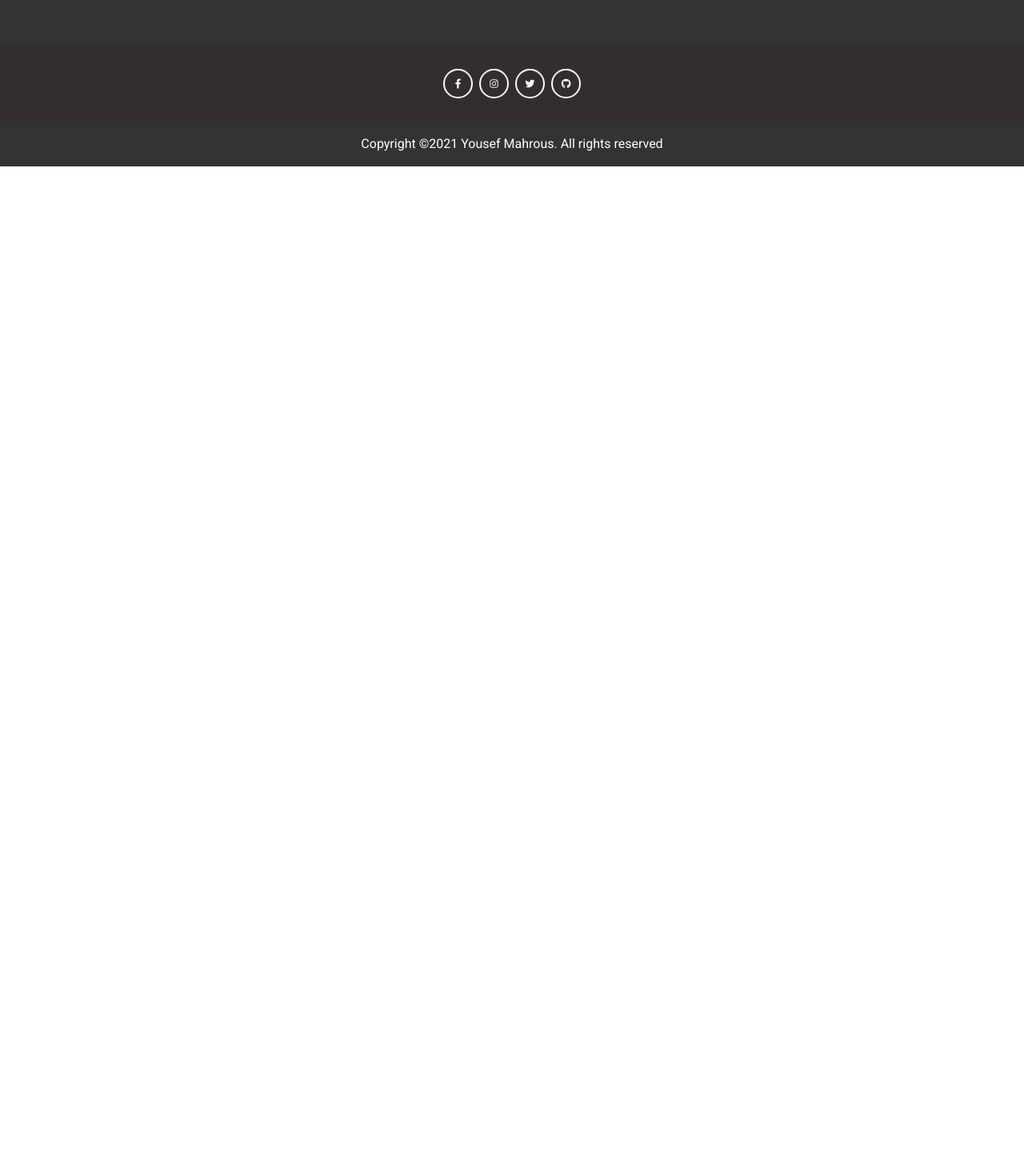
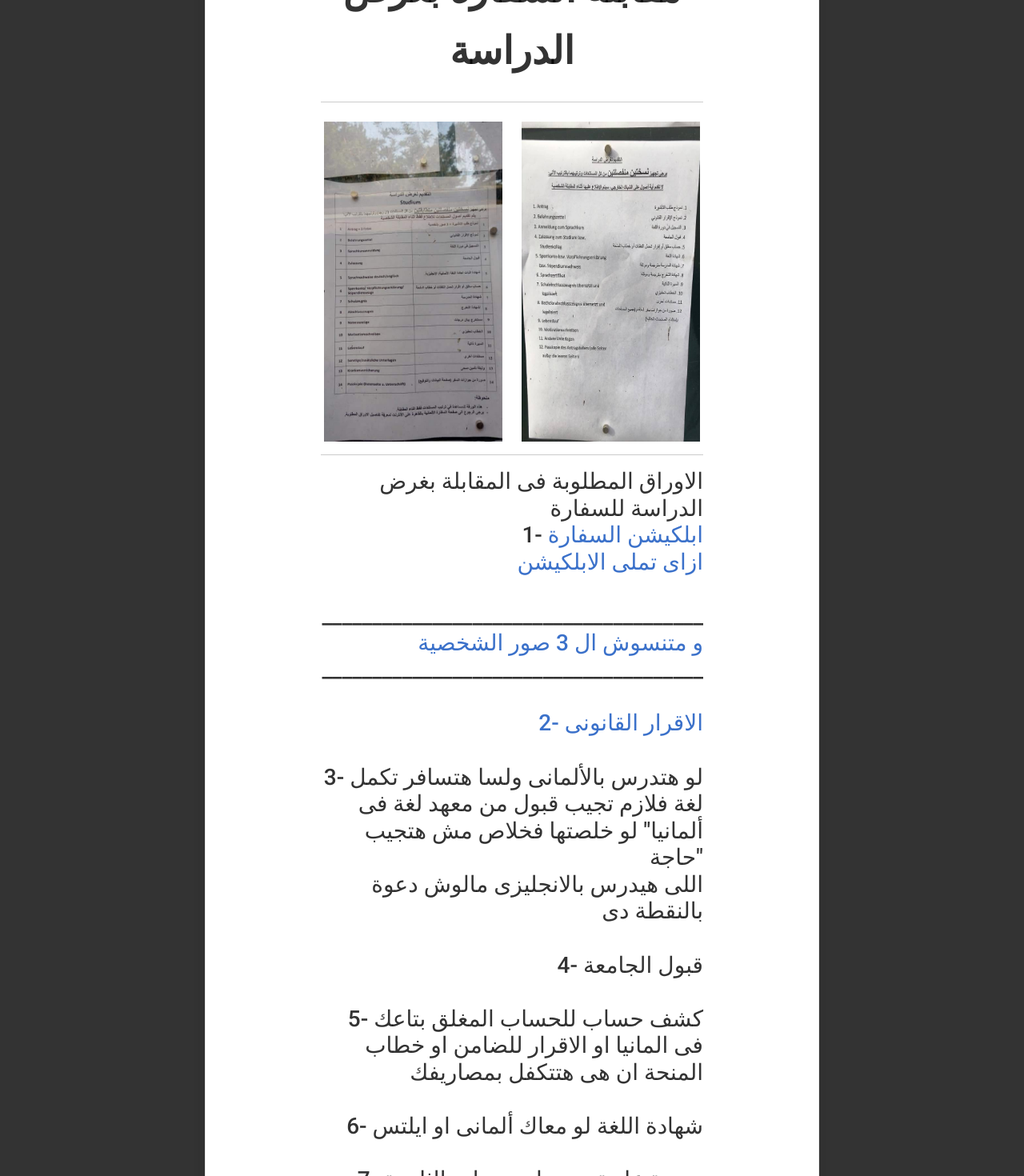
Before and after one commit to dundieh/sig, a React (Create React App) app: page /studentvisum/interview in a window 1280 px wide. Shown: the part 240-1710 px from the top of the page at 80% size. Before the commit the page ends 800 px from the top, so only its background shows below. Built offline with nearby package versions, Linux system fonts and the light colour scheme.

Commit message:
make it better

```diff
--- /dev/null
+++ b/src/components/StudentVisum/InterviewSV/InterviewSV.css
@@ -0,0 +1,20 @@
+article {
+    text-align: right;
+    margin-bottom: 220px;
+}
+
+.row {
+    display: flex;
+    flex-wrap: wrap;
+    padding: 0 4px;
+}
+
+.column {
+    flex: 50%;
+    padding: 0 4px;
+}
+
+.column img {
+    margin-top: 8px;
+    vertical-align: middle;
+}
--- /dev/null
+++ b/src/components/StudentVisum/InterviewSV/InterviewSV.js
@@ -0,0 +1,115 @@
+import React from "react";
+import one from './pics/one.jpeg';
+import two from './pics/two.jpeg';
+import './InterviewSV.css';
+
+class InterviewSV extends React.Component {
+    render() {
+        return (
+            <article className="article br3 ba b--black-10 w-100 w-50-m w-50-l mw7 shadow-5 center">
+                <main className="pa4 black-80">
+                    <div className="measure">
+                        <fieldset id="sign_up" className="ba b--transparent ph0 mh0">
+                            <div className='legend center'>
+                                <legend className="f1 fw6 ph0 mh0">الاوراق المطلوبة فى مقابلة السفارة بغرض الدراسة</legend>
+                            </div>
+                            <hr/>
+
+                            <div className="ui form ma0">
+                                <div className="fields">
+                                <div class="row">
+                                        <div class="column">
+                                            <img alt='' width='300px' height='400px' src={one} />
+                                        </div>
+                                        <div class="column">
+                                            <img alt='' width='300px' height='400px' src={two} />
+                                        </div>
+                                    </div>
+
+                                    <hr/>
+                                    <h3>
+                                        الاوراق المطلوبة فى المقابلة بغرض الدراسة للسفارة
+                                        <br/>
+                                        1- <a target='_blank' rel='noreferrer' href='https://kairo.diplo.de/blob/1587304/7b4b9309790df5d1fa748ee23816e449/antragsformular-deu-ara-data.pdf'>ابلكيشن السفارة</a>
+                                        <br/>
+                                        <a target='_blank' rel='noreferrer' href='https://www.facebook.com/groups/311111149267612/permalink/504898626555529/'>ازاى تملى الابلكيشن</a>
+                                        <br/>
+                                        <br/>
+                                        ______________________________________
+                                        <br/>
+                                        <a target='_blank' rel='noreferrer' href='https://kairo.diplo.de/blob/1587310/9c59c0e647ffcbc1780446630f340417/fotomustertafel-data.pdf'>و متنسوش ال 3 صور الشخصية</a>
+                                        <br/>
+                                        ______________________________________
+                                        <br/>
+                                        <br/>
+                                        <a target='_blank' rel='noreferrer' href='https://kairo.diplo.de/blob/1587306/3eaba3624790048bd17cc45c14414e6c/rk-visa-belehrungsblatt-deu-arab-data.pdf'>2- الاقرار القانونى</a>
+                                        <br/>
+                                        <br/>
+                                        3- لو هتدرس بالألمانى ولسا هتسافر تكمل لغة فلازم تجيب قبول من معهد لغة فى ألمانيا" لو خلصتها فخلاص مش هتجيب حاجة"
+                                        <br/>
+                                        اللى هيدرس بالانجليزى مالوش دعوة بالنقطة دى
+                                        <br/>
+                                        <br/>
+                                        4- قبول الجامعة
+                                        <br/>
+                                        <br/>
+                                        5- كشف حساب للحساب المغلق بتاعك فى المانيا او الاقرار للضامن او خطاب المنحة ان هى هتتكفل بمصاريفك
+                                        <br/>
+                                        <br/>
+                                        6- شهادة اللغة لو معاك ألمانى او ايلتس
+                                        <br/>
+                                        <br/>
+                                        7- صورة عادية من بيان درجات الثانوية "الصورة تكون متصورة من الشهادة المتوثقة "
+                                        <br/>
+                                        <br/>
+                                        8- صورة عادية من بيان درجات الجامعة و يفضل كمان لو طالع بكالوريوس فيبقا معاك اثبات قيد لانهم اوقات بيطلبوها .. و لو طالع ماستر فزود شهادة التخرج + بيان الدرجات "الصور تكون متصورة من الشهادة المتوثقة "
+                                        <br/>
+                                        <br/>
+                                        9- CV
+                                        <br/>
+                                        <br/>
+                                        10- موتفيشن ليتر
+                                        <br/>
+                                        <br/>
+                                        ______________________________________
+                                        <br/>
+                                        <a target='_blank' rel='noreferrer' href='https://www.facebook.com/groups/311111149267612/permalink/404734919905234/'>CVلينك عن الموتفيشن و خطاب التوصية و ال</a>
+                                        <br/>
+                                        ______________________________________
+                                        <br/>
+                                        <br/>
+                                        11- زى شهادة كورس / تطوع / خطاب توصية / تدريب / خبرة / اى ورقة معاك
+                                        <br/>
+                                        مش لازم يكونوا متوثقين سفارة بس لازم يكونوا انجليزى او المانى و ممضين من الجهة/الشخص اللى صادرة منه الشهادة
+                                        <br/>
+                                        <br/>
+                                        12- صفحات الباسبور اللي فيها اختام + اول صفحتين اللي هي بياناتك وصفحة الامضاء
+                                        <br/>
+                                        <br/>
+                                        ______________________________________
+                                        **خلي دايما معاك نسخة احتياطي من كل الاوراق اللي معاك
+                                        <br/>
+                                        = الاصل مبيتاخدش منك.. بياخدوا نسختين صور عادية مش متوثقة و بيتأكدوا من الاصل
+                                        <br/>
+                                        وطبعا متنساش ٧٥ يورو مصاريف الفيزا و بياخدوا المبلغ فى الانترفيو و بتدفع المبلغ بالجنية المصرى
+                                        <br/>
+                                        والمبلغ لا يرد حتى لو اترفضت من السفارة
+                                        <br/>
+                                        تحديث
+                                        10-2019
+                                        <br/>
+                                        فيه ورقة تانية نزلت و زادت عن القديمة "ورقة وثيقة التأمين" .. بس فيه اكتر من واحد قدم الانترفيو و متطلبش منه وثيقة التأمين ..
+                                        <br/>
+                                        <a target='_blank' rel='noreferrer' href='https://www.facebook.com/groups/311111149267612/permalink/550735748638483/'>معلومات عن وثيقة التأمين</a>
+                                    </h3>
+                                </div>
+                            </div>
+                        </fieldset>
+                    </div>
+                </main>
+            </article>
+        );
+    }
+}
+
+export default InterviewSV;
--- a/src/containers/App.js
+++ b/src/containers/App.js
@@ -33,6 +33,7 @@ import BestBank from '../components/ClosedAccount/BestBank/BestBank';
 import More from '../components/ClosedAccount/More/More';
 import StudentVisum from '../components/StudentVisum/StudentVisum';
 import REQS from '../components/StudentVisum/REQS/REQ';
+import InterviewSV from '../components/StudentVisum/InterviewSV/InterviewSV';
 import 'mdb-react-ui-kit/dist/css/mdb.min.css';
 import './App.css';
 
@@ -78,6 +79,12 @@ class App extends React.Component {
           <Switch>
             <Route exact path='/studentvisum/requirements'>
               <REQS />
+            </Route>
+          </Switch>
+
+          <Switch>
+            <Route exact path='/studentvisum/interview'>
+              <InterviewSV />
             </Route>
           </Switch>
 
```
Also changed, not shown: src/components/StudentVisum/InterviewSV/pics/one.jpeg (added), src/components/StudentVisum/InterviewSV/pics/two.jpeg (added).
